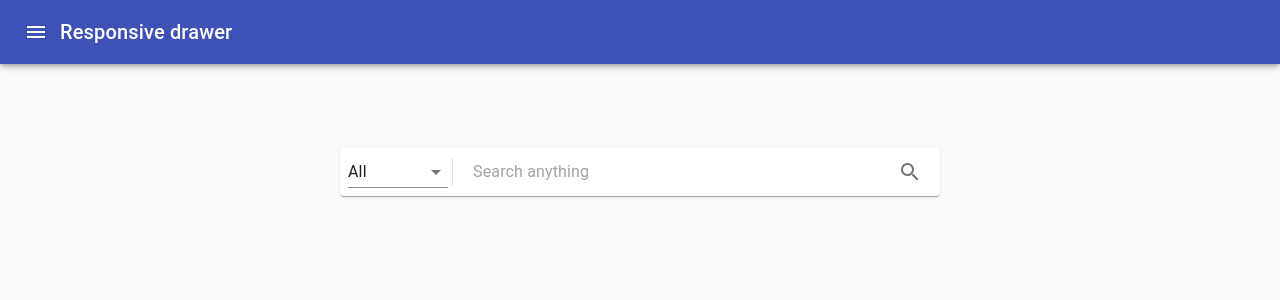
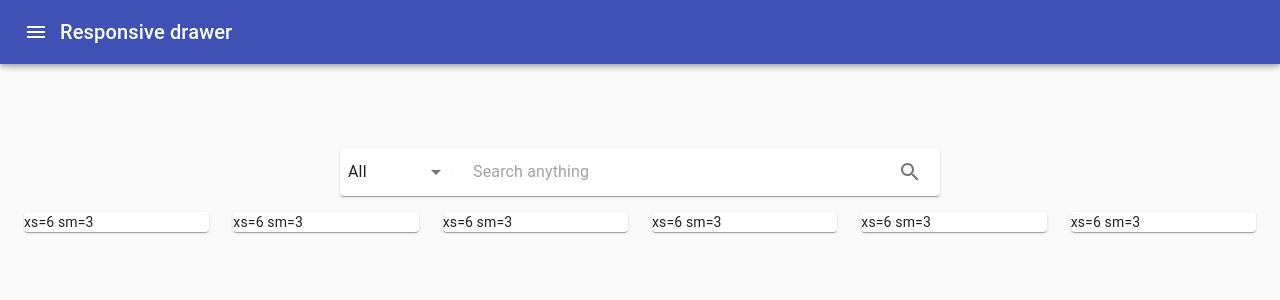
Before and after one commit to factly/parliament-search-web, a Next.js app: page / in a window 1280 px wide. Shown: the top 300 px of the page. Built offline with nearby package versions, Linux system fonts and the light colour scheme.

Commit message:
Few fixes

```diff
--- a/next.config.js
+++ b/next.config.js
@@ -1,4 +1 @@
-const withCSS = require('@zeit/next-css')
-module.exports = withCSS({
-
-})
+module.exports = ({})
--- a/package.json
+++ b/package.json
@@ -21,7 +21,6 @@
   "dependencies": {
     "@material-ui/core": "^4.2.1",
     "@material-ui/icons": "^4.2.1",
-    "@zeit/next-css": "^1.0.1",
     "next": "^9.0.2",
     "react": "^16.8.6",
     "react-dom": "^16.8.6"
--- a/pages/index.js
+++ b/pages/index.js
@@ -7,17 +7,24 @@ import IconButton from '@material-ui/core/IconButton';
 import SearchIcon from '@material-ui/icons/Search';
 import Select from '@material-ui/core/Select';
 import MenuItem from '@material-ui/core/MenuItem';
-import DefaultLayout from '../layouts/index'
+import DefaultLayout from '../layouts/index';
+import Grid from '@material-ui/core/Grid';
+
+const searchWidth = 600;
 
 const useStyles = makeStyles({
   inputroot: {
+    display: 'block',
+    marginLeft: 'auto',
+    marginRight: 'auto',
+    width: searchWidth,
     padding: '2px 8px',
     display: 'flex',
     alignItems: 'center',
-    width: 600,
+    marginBottom: 16
   },
   select: {
-    width: 100,
+    width: searchWidth / 6,
     backgroundColor: ''
   },
   input: {
@@ -29,14 +36,10 @@ const useStyles = makeStyles({
   },
   divider: {
     width: 1,
-    height: 28,
+    height: '28',
     margin: 4,
   },
   header: {
-    position: 'fixed',
-    left: '50%',
-    width: 600,
-    marginLeft: -300,
     marginTop: 60
   }
 });
@@ -51,6 +54,7 @@ export default function Home() {
       <div className={classes.header}>
         <Paper className={classes.inputroot}>
           <Select
+            disableUnderline={true}
             onChange={(event) => {setWhich(event.target.value)}}
             className={classes.select}
             value={which}
@@ -70,6 +74,28 @@ export default function Home() {
             <SearchIcon />
           </IconButton>
         </Paper>
+        <div>
+          <Grid container spacing={3}>
+            <Grid item md={2} sm={6}>
+              <Paper>xs=6 sm=3</Paper>
+            </Grid>
+            <Grid item md={2} sm={6}>
+              <Paper>xs=6 sm=3</Paper>
+            </Grid>
+            <Grid item md={2} sm={6}>
+              <Paper>xs=6 sm=3</Paper>
+            </Grid>
+            <Grid item md={2} sm={6}>
+              <Paper>xs=6 sm=3</Paper>
+            </Grid>
+            <Grid item md={2} sm={6}>
+              <Paper>xs=6 sm=3</Paper>
+            </Grid>
+            <Grid item md={2} sm={6}>
+              <Paper>xs=6 sm=3</Paper>
+            </Grid>
+          </Grid>
+        </div>
       </div>
     </DefaultLayout>
   );
```
Also changed, not shown: 1 other file (tests, documents, lock files or other folders). Lines whose indentation alone changed are shown as unchanged.
